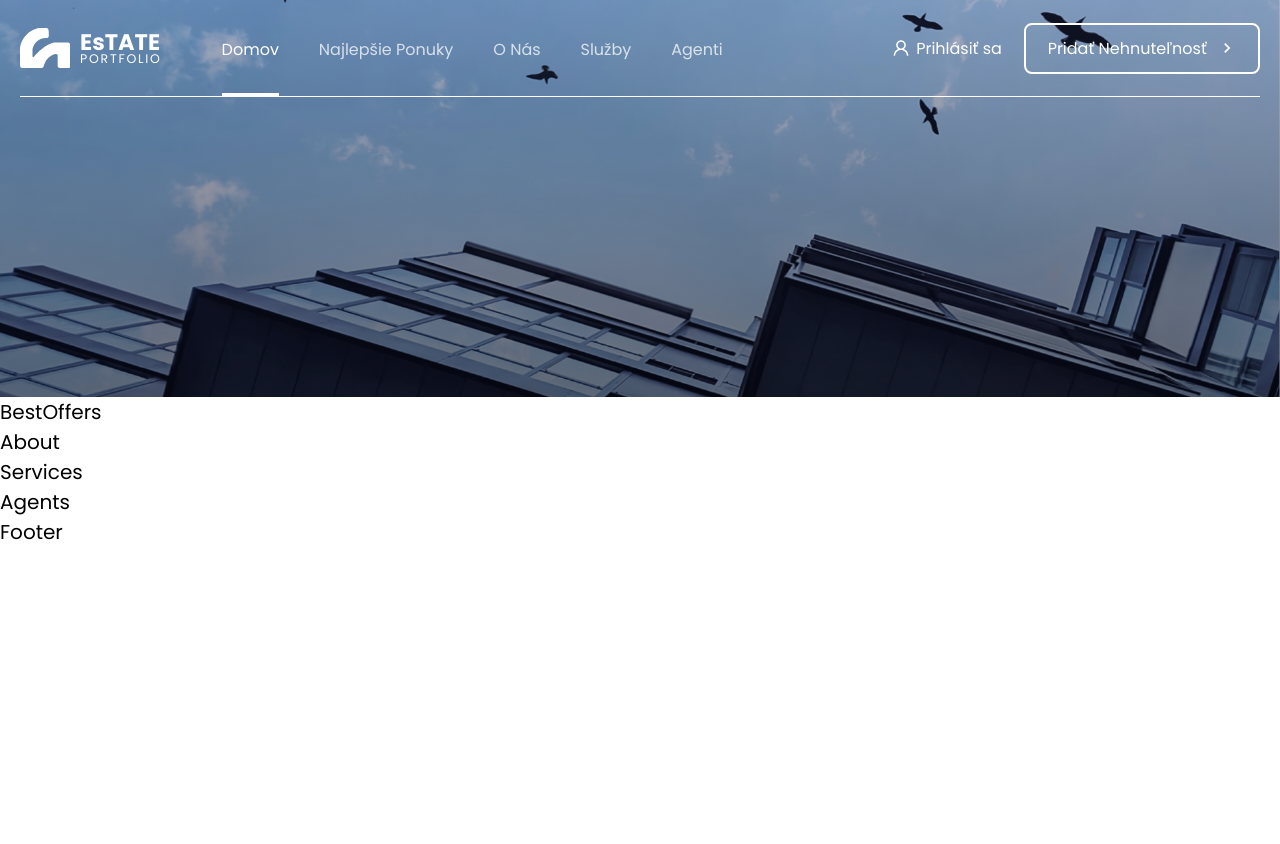
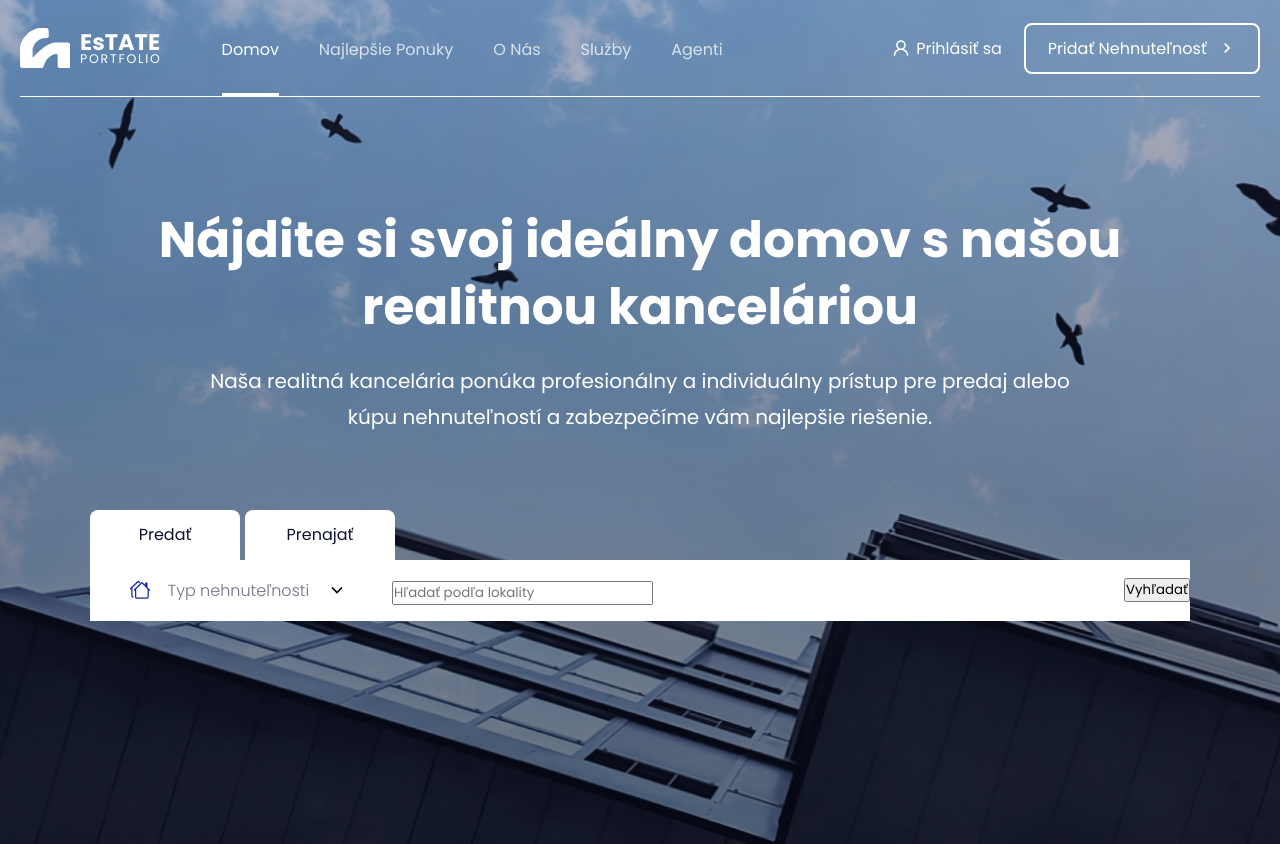
Before and after one commit to davidnx01/real-estate-portfolio, a Next.js app: page / in a window 1280 px wide. Shown: the top 844 px of the page. Before the commit the page ends 800 px from the top, so only its background shows below. Built offline with nearby package versions, Linux system fonts and the light colour scheme.

Commit message:
Navigation Rework. Header Content start

```diff
--- /dev/null
+++ b/common/Components/Navigation/DesktopNavigation.jsx
@@ -0,0 +1,30 @@
+import React from 'react'
+import styles from "../../../styles/navigation.module.css"
+import NavigationMenu from './NavigationMenu'
+import NavigationButtons from './NavigationButtons'
+import Logo from '../Logo'
+
+const DesktopNavigation = ({ activeMenu, setActiveMenu, setToggleMenu  }) => {
+  return (
+    <>
+        <nav className={styles.navbar}>
+            <div className={styles.navigation_left_side}>
+
+              <Logo />
+
+              <NavigationMenu
+                activeMenu={activeMenu}
+                setActiveMenu={setActiveMenu}
+                setToggleMenu={setToggleMenu}
+              />
+            </div>
+
+            <div className={styles.navigation_right_side}>
+              <NavigationButtons />
+            </div>
+          </nav>
+    </>
+  )
+}
+
+export default DesktopNavigation
--- /dev/null
+++ b/common/Components/Navigation/MobileNavigation.jsx
@@ -0,0 +1,44 @@
+import React from 'react'
+import styles from "../../../styles/navigation.module.css"
+import { RiCloseLine, RiMenu3Fill } from "react-icons/ri";
+import Logo from '../Logo';
+import NavigationMenu from './NavigationMenu';
+import NavigationButtons from './NavigationButtons';
+
+const MobileNavigation = ({ toggleMenu, setToggleMenu, setActiveMenu, activeMenu }) => {
+  return (
+    <>
+        <nav className={styles.mobile_navbar}>
+            <Logo />
+
+            <div className={styles.mobile_navbar_menu}>
+              {toggleMenu
+                ? <RiCloseLine
+                    size={30} color="white" onClick={() => setToggleMenu(false)}    cursor="pointer"
+                  />
+                : <RiMenu3Fill
+                    size={26} color="white" onClick={() => setToggleMenu(true)}     cursor="pointer"
+                  />
+              }
+
+              {toggleMenu && (
+                <>
+                  <div className={styles.mobile_menu}>
+                    <NavigationMenu
+                      activeMenu={activeMenu}
+                      setActiveMenu={setActiveMenu}
+                      setToggleMenu={setToggleMenu}
+                    />
+                    <div className={styles.divider}></div>
+                    <NavigationButtons />
+                  </div>
+                </>
+                )
+              }
+            </div>
+        </nav>
+    </>
+  )
+}
+
+export default MobileNavigation
--- /dev/null
+++ b/common/Components/Navigation/NavigationButtons.jsx
@@ -0,0 +1,22 @@
+import React from 'react'
+import { AiOutlineUser } from 'react-icons/ai'
+import { MdOutlineKeyboardArrowRight } from 'react-icons/md'
+import styles from "../../../styles/navigation.module.css"
+
+const NavigationButtons = () => {
+  return (
+    <>
+        <a href="#" className={styles.navigation_right_side__login}>
+          <AiOutlineUser size={20} />
+          Prihlásiť sa
+        </a>
+
+        <a href="#" className={styles.navigation_right_side__cta}>
+          Pridať Nehnuteľnosť
+          <MdOutlineKeyboardArrowRight size={20} />
+        </a>
+    </>
+  )
+}
+
+export default NavigationButtons
--- /dev/null
+++ b/common/Components/Navigation/NavigationMenu.jsx
@@ -0,0 +1,30 @@
+import { navLinks } from '@/common/Constants/navLinks'
+import React from 'react'
+import styles from "../../../styles/navigation.module.css"
+
+const NavigationMenu = ({ activeMenu, setActiveMenu, setToggleMenu }) => {
+    return (
+        <>
+          <ul>
+            {navLinks.map((item, index) => (
+              <li key={index}>
+                <a
+                  key={item.title}
+                  href={item.id}
+                  onClick={() => setActiveMenu(index) || setToggleMenu(false)}
+                  className=
+                  {activeMenu === index
+                    ? styles.active
+                    : ""
+                  }
+                >
+                  {item.title}
+                </a>
+              </li>
+            ))}
+          </ul>
+        </>
+  )
+}
+
+export default NavigationMenu
--- a/common/Containers/Hero.jsx
+++ b/common/Containers/Hero.jsx
@@ -1,10 +1,9 @@
 import React, { useState } from 'react'
-import styles from "/styles/hero.module.css"
-import Logo from '../Components/Logo'
-import { AiOutlineUser } from "react-icons/ai"
-import { MdOutlineKeyboardArrowRight } from "react-icons/md"
-import { navLinks } from '../Constants/navLinks'
-import { RiCloseLine, RiMenu3Fill } from "react-icons/ri";
+import DesktopNavigation from '../Components/Navigation/DesktopNavigation'
+import MobileNavigation from '../Components/Navigation/MobileNavigation'
+import styles from "../../styles/hero.module.css"
+import { BsHouses } from "react-icons/bs"
+import { GrFormDown } from "react-icons/gr"
 
 const Hero = () => {
 
@@ -13,94 +12,80 @@ const Hero = () => {
 
   return (
     <>
-      <nav className={styles.navbar}>
-        <div className={styles.navigation_left_side}>
+      <DesktopNavigation
+        activeMenu={activeMenu}
+        setActiveMenu={setActiveMenu}
+        setToggleMenu={setToggleMenu}
+      />
 
-          <Logo />
+      <MobileNavigation
+        toggleMenu={toggleMenu}
+        setToggleMenu={setToggleMenu}
+        setActiveMenu={setActiveMenu}
+        activeMenu={activeMenu}
+      />
 
-          <NavigationMenu
-            activeMenu={activeMenu}
-            setActiveMenu={setActiveMenu}
-          />
+      <div className={styles.header_content}>
+        <h1>
+          Nájdite si svoj ideálny domov s našou
+          realitnou kanceláriou
+        </h1>
+
+        <p>
+          Naša realitná kancelária ponúka profesionálny a
+          individuálny prístup pre predaj alebo kúpu nehnuteľností
+          a zabezpečíme vám najlepšie riešenie.
+        </p>
+      </div>
+
+      <div className={styles.header_form}>
+        <div className={styles.header_form_top_part}>
+          <div className={styles.header_form_top_bar}>
+            Predať
+          </div>
+
+          <div className={styles.header_form_top_bar}>
+            Prenajať
+          </div>
         </div>
 
-        <div className={styles.navigation_right_side}>
-          <NavigationButtons />
-        </div>
-      </nav>
+        <form className={styles.form}>
+          <div className={styles.form_left_side}>
+            <div className={styles.select_wrap}>
 
-      <nav className={styles.mobile_navbar}>
-        <Logo />
+              <BsHouses className={styles.select_left_icon} />
 
-        <div className={styles.mobile_navbar_menu}>
-          {toggleMenu
-            ? <RiCloseLine
-                size={30} color="white" onClick={() => setToggleMenu(false)} cursor="pointer"
+              <select className={styles.select}>
+                <option disabled selected value="">Typ nehnuteľnosti</option>
+                <option>Byt</option>
+                <option>Rodinný dom</option>
+                <option>Komerčná Nehnuteľnosť</option>
+                <option>Priemyselná Nehnuteľnosť</option>
+              </select>
+
+              <GrFormDown className={styles.select_right_icon} />
+
+            </div>
+
+
+            <div className={styles.divider}></div>
+
+            <div className={styles.form_search}>
+              <input
+                type="text"
+                placeholder='Hľadať podľa lokality'
               />
-            : <RiMenu3Fill
-                size={26} color="white" onClick={() => setToggleMenu(true)} cursor="pointer"
-              />
-          }
+            </div>
+          </div>
 
-          {toggleMenu && (
-            <>
-              <div className={styles.mobile_menu}>
-                <NavigationMenu
-                  activeMenu={activeMenu}
-                  setActiveMenu={setActiveMenu}
-                  setToggleMenu={setToggleMenu}
-                />
-                <div className={styles.divider}></div>
-                <NavigationButtons />
-              </div>
-            </>
-          )
-          }
-        </div>
-      </nav>
+          <input
+            type="button"
+            value="Vyhľadať"
+          />
+        </form>
+      </div>
     </>
   )
 }
 
 export default Hero
-
-const NavigationMenu = ({ activeMenu, setActiveMenu, setToggleMenu }) => {
-  return (
-    <>
-      <ul>
-        {navLinks.map((item, index) => (
-          <li key={index}>
-            <a
-              key={item.title}
-              href={item.id}
-              onClick={() => setActiveMenu(index) || setToggleMenu(false)}
-              className=
-              {activeMenu === index
-                ? styles.active
-                : ""
-              }
-            >
-              {item.title}
-            </a>
-          </li>
-        ))}
-      </ul>
-    </>
-  )
-}
-
-const NavigationButtons = () => {
-  return (
-    <>
-      <a href="#" className={styles.navigation_right_side__login}>
-        <AiOutlineUser size={20} />
-        Prihlásiť sa
-      </a>
-
-      <a href="#" className={styles.navigation_right_side__cta}>
-        Pridať Nehnuteľnosť
-        <MdOutlineKeyboardArrowRight size={20} />
-      </a>
-    </>
-  )
-}
--- a/styles/hero.module.css
+++ b/styles/hero.module.css
@@ -1,159 +1,111 @@
-.navbar {
+.header_content {
+    margin-top: 5.5rem;
+}
+
+.header_content h1 {
+    max-width: 1100px;
+    margin-inline: auto;
+    padding-inline: 1rem;
+    font-size: 2.5rem;
+    color: white;
+    line-height: 1.33em;
+    font-weight: 700;
+    text-align: center;
+    margin-bottom: 1.125rem;
+}
+
+.header_content p {
+    color: white;
+    max-width: 940px;
+    margin-inline: auto;
+    padding-inline: 1.75rem;
+    font-size: 1rem;
+    font-weight: 400;
+    text-align: center;
+    line-height: 1.8em;
+}
+
+
+.header_form {
+    max-width: 1140px;
+    padding-inline: 1rem;
+    margin-inline: auto;
+    margin-top: 3.75rem;
+}
+
+.header_form_top_part {
+    display: flex;
+    align-items: flex-end;
+    justify-content: flex-start;
+    gap: 0.25rem;
+}
+
+.header_form_top_bar {
+    background: white;
+    color: var(--dark-primary-color);
+    width: 150px;
+    height: 50px;
+    border-top-right-radius: 8px;
+    border-top-left-radius: 8px;
+    display: flex;
+    align-items: center;
+    justify-content: center;
+    font-size: .8rem;
+    font-weight: 400;
+}
+
+.form{
+    background: white;
+    width: 100%;
+    padding-block: .625rem;
     display: flex;
     align-items: center;
     justify-content: space-between;
-    max-width: 1440px;
-    margin-inline: auto;
-    border-bottom: 1px solid white;
-    padding-block: 1.125rem;
 }
 
-.navbar ul li {
-    display: inline-block;
-    font-size: .8rem;
-    margin-right: 2rem;
+.form_left_side {
+    display: flex;
+    align-items: center;
+    gap: .75rem;
+    justify-content: flex-start;
 }
 
-.navbar ul li a {
-    color: white;
-    font-weight: 400;
-    position: relative;
-    transition: 0.2s ease-in-out;
-    opacity: .75;
-}
-
-.navbar ul li a:hover {
-    opacity: 1;
-}
-
-.navigation_left_side {
-    display: flex;
-    align-items: center;
-    justify-content: flex-start;
-    gap: 3rem;
-}
-
-.navigation_right_side {
-    display: flex;
-    align-items: center;
-    justify-content: flex-end;
-    gap: 1.125rem;
-    font-size: .8rem;
-}
-
-.navigation_right_side__login {
-    display: flex;
-    align-items: center;
-    justify-content: flex-start;
-    gap: 0.25rem;
-    color: white;
-}
-
-.navigation_right_side__cta {
-    display: flex;
-    align-items: center;
-    justify-content: flex-end;
-    gap: 0.5rem;
-    color: white;
-    border: 2px solid white;
-    padding: 0.7em 1.325em;
-    border-radius: 8px;
-    transition: 0.2s ease-in;
-}
-
-.navigation_right_side__cta:hover {
-    background: white;
-    color: black;
-}
-
-.active {
-    opacity: 1 !important;
-}
-
-.active::before {
-    content: '';
-    position: absolute;
-    width: 100%;
-    height: 3px;
-    background: white;
-    bottom: -35px;
-}
-
-
-
-/* MOBILE NAVBAR */
-
-
-
-.mobile_navbar {
-    display: none;
-    align-items: center;
-    justify-content: space-between;
-    max-width: 1440px;
-    margin-inline: auto;
-    border-bottom: 1px solid white;
-    padding-block: 1.235rem;
-}
-
-.mobile_navbar ul li {
-    display: block;
-    font-size: 1rem;
-    margin-bottom: 1rem;
-}
-
-.mobile_navbar ul li a {
-    color: black;
-    font-weight: 400;
-    transition: 0.2s ease-in-out;
-    opacity: .75;
+.select_wrap {
+    width: fit-content;
+    margin-left: 1.25rem;
     position: relative;
 }
 
-.mobile_navbar ul li a:hover {
-    opacity: 1;
+.select {
+    appearance: none;
+    -webkit-appearance: none;
+    -moz-appearance: none;
+    text-align: center;
+    padding-inline: 1rem;
+    padding-block: 0.325rem;
+    position: relative;
+    font-size: .8rem;
+    font-weight: 300;
+    color: rgba(15, 18, 47, 0.6);
+    background: transparent;
+    border: none;
+    outline: none;
 }
 
-@media only screen and (max-width: 1200px) {
-    .navbar {
-        display: none;
-    }
-    .mobile_navbar {
-        display: flex;
-    }
-    .mobile_menu {
-        position: absolute;
-        background: white;
-        right: 1rem;
-        padding: 1.5rem;
-        top: 85px;
-        min-height: max-content;
-        box-shadow: 0 4px 12px rgba(0,0,0,0.12);
-    }
-    .mobile_menu .navigation_right_side__login {
-        margin-bottom: 1rem;
-        margin-top: 1rem;
-        color: black;
-    }
-    .mobile_menu .navigation_right_side__cta {
-        color: black;
-        border: 2px solid black;
-    }
-    .mobile_menu .navigation_right_side__cta:hover {
-        background: black;
-        color: white;
-    }
-    .divider {
-        content: '';
-        width: 100%;
-        height: 1px;
-        background: rgba(0,0,0,0.15);
-    }
-    .active::before {
-        content: '';
-        position: absolute;
-        width: 100%;
-        height: 3px;
-        background: var(--primary-color);
-        bottom: -7px;
-    }
+.select_left_icon {
+    position: absolute;
+    left: 15px;
+    top: 50%;
+    transform: translate(0, -50%);
+    z-index: 5;
+    color: var(--primary-color);
 }
+
+.select_right_icon {
+    position: absolute;
+    right: 15px;
+    top: 50%;
+    transform: translate(0, -50%);
+    z-index: 5;
+    color: var(--primary-color);
+}
--- /dev/null
+++ b/styles/navigation.module.css
@@ -0,0 +1,159 @@
+.navbar {
+    display: flex;
+    align-items: center;
+    justify-content: space-between;
+    max-width: 1440px;
+    margin-inline: auto;
+    border-bottom: 1px solid white;
+    padding-block: 1.125rem;
+}
+
+.navbar ul li {
+    display: inline-block;
+    font-size: .8rem;
+    margin-right: 2rem;
+}
+
+.navbar ul li a {
+    color: white;
+    font-weight: 400;
+    position: relative;
+    transition: 0.2s ease-in-out;
+    opacity: .75;
+}
+
+.navbar ul li a:hover {
+    opacity: 1;
+}
+
+.navigation_left_side {
+    display: flex;
+    align-items: center;
+    justify-content: flex-start;
+    gap: 3rem;
+}
+
+.navigation_right_side {
+    display: flex;
+    align-items: center;
+    justify-content: flex-end;
+    gap: 1.125rem;
+    font-size: .8rem;
+}
+
+.navigation_right_side__login {
+    display: flex;
+    align-items: center;
+    justify-content: flex-start;
+    gap: 0.25rem;
+    color: white;
+}
+
+.navigation_right_side__cta {
+    display: flex;
+    align-items: center;
+    justify-content: flex-end;
+    gap: 0.5rem;
+    color: white;
+    border: 2px solid white;
+    padding: 0.7em 1.325em;
+    border-radius: 8px;
+    transition: 0.2s ease-in;
+}
+
+.navigation_right_side__cta:hover {
+    background: white;
+    color: black;
+}
+
+.active {
+    opacity: 1 !important;
+}
+
+.active::before {
+    content: '';
+    position: absolute;
+    width: 100%;
+    height: 3px;
+    background: white;
+    bottom: -35px;
+}
+
+
+
+/* MOBILE NAVBAR */
+
+
+
+.mobile_navbar {
+    display: none;
+    align-items: center;
+    justify-content: space-between;
+    max-width: 1440px;
+    margin-inline: auto;
+    border-bottom: 1px solid white;
+    padding-block: 1.235rem;
+}
+
+.mobile_navbar ul li {
+    display: block;
+    font-size: 1rem;
+    margin-bottom: 1rem;
+}
+
+.mobile_navbar ul li a {
+    color: black;
+    font-weight: 400;
+    transition: 0.2s ease-in-out;
+    opacity: .75;
+    position: relative;
+}
+
+.mobile_navbar ul li a:hover {
+    opacity: 1;
+}
+
+@media only screen and (max-width: 1200px) {
+    .navbar {
+        display: none;
+    }
+    .mobile_navbar {
+        display: flex;
+    }
+    .mobile_menu {
+        position: absolute;
+        background: white;
+        right: 1rem;
+        padding: 1.5rem;
+        top: 85px;
+        min-height: max-content;
+        box-shadow: 0 4px 12px rgba(0,0,0,0.12);
+    }
+    .mobile_menu .navigation_right_side__login {
+        margin-bottom: 1rem;
+        margin-top: 1rem;
+        color: black;
+    }
+    .mobile_menu .navigation_right_side__cta {
+        color: black;
+        border: 2px solid black;
+    }
+    .mobile_menu .navigation_right_side__cta:hover {
+        background: black;
+        color: white;
+    }
+    .divider {
+        content: '';
+        width: 100%;
+        height: 1px;
+        background: rgba(0,0,0,0.15);
+    }
+    .active::before {
+        content: '';
+        position: absolute;
+        width: 100%;
+        height: 3px;
+        background: var(--primary-color);
+        bottom: -7px;
+    }
+}
```
